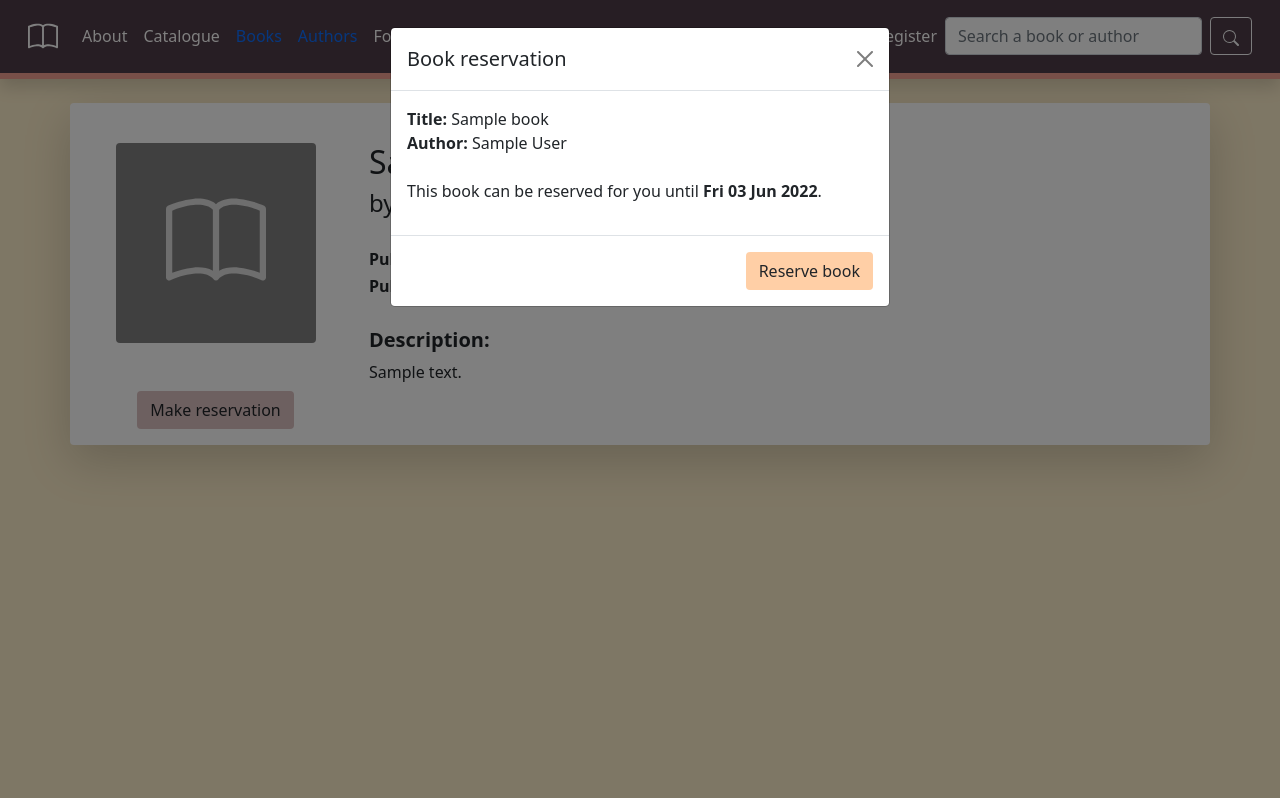
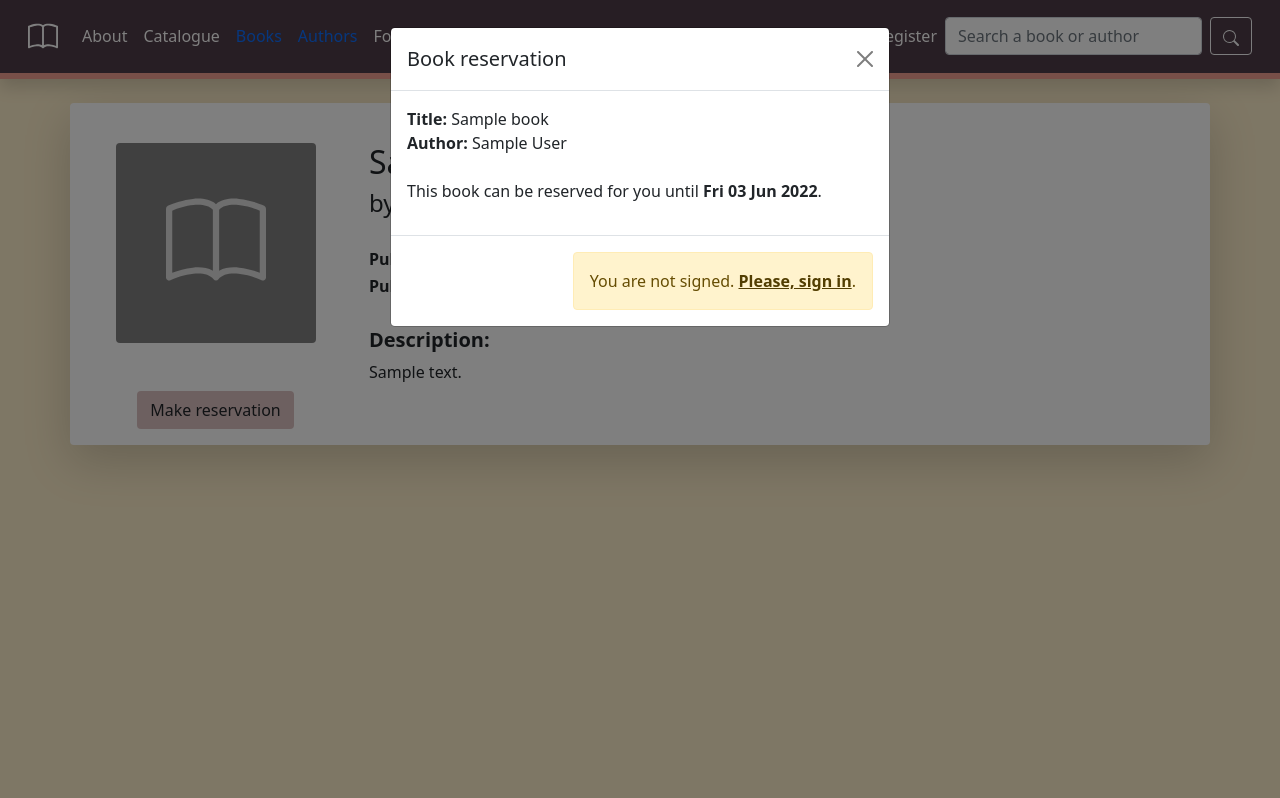
Before and after one commit to marketulinek/LibraryApp, a Django app: page /book/1/ in a window 1280 px wide, after a click on "Make reservation". Shown: the part 1-799 px from the top of the page. Run offline with Django 4.2, Linux system fonts and the light colour scheme; tables that the repository leaves empty hold one stand-in row (Sample ...).

Commit message:
Condition for checking if user is logged in. If not, it will show 'Please, sign in' request instead of 'Reserve' button.

```diff
--- a/library_app/ils/templates/book/book_detail.html
+++ b/library_app/ils/templates/book/book_detail.html
@@ -50,10 +50,16 @@
                         {% endif %}
                     </div>
                     <div class="modal-footer">
-                        <form action="{% url 'book_make_reservation' book.id %}" method="POST">
-                            {% csrf_token %}
-                            <button type="submit" class="btn btn-salmon">Reserve book</button>
-                        </form>
+                        {% if user.is_authenticated %}
+                            <form action="{% url 'book_make_reservation' book.id %}" method="POST">
+                                {% csrf_token %}
+                                <button type="submit" class="btn btn-salmon">Reserve book</button>
+                            </form>
+                        {% else %}
+                            <div class="alert alert-warning" role="alert">
+                            You are not signed. <a href="{% url 'login' %}" class="alert-link">Please, sign in</a>.
+                            </div>
+                        {% endif %}
                     </div>
                 </div>
                 </div>
```
